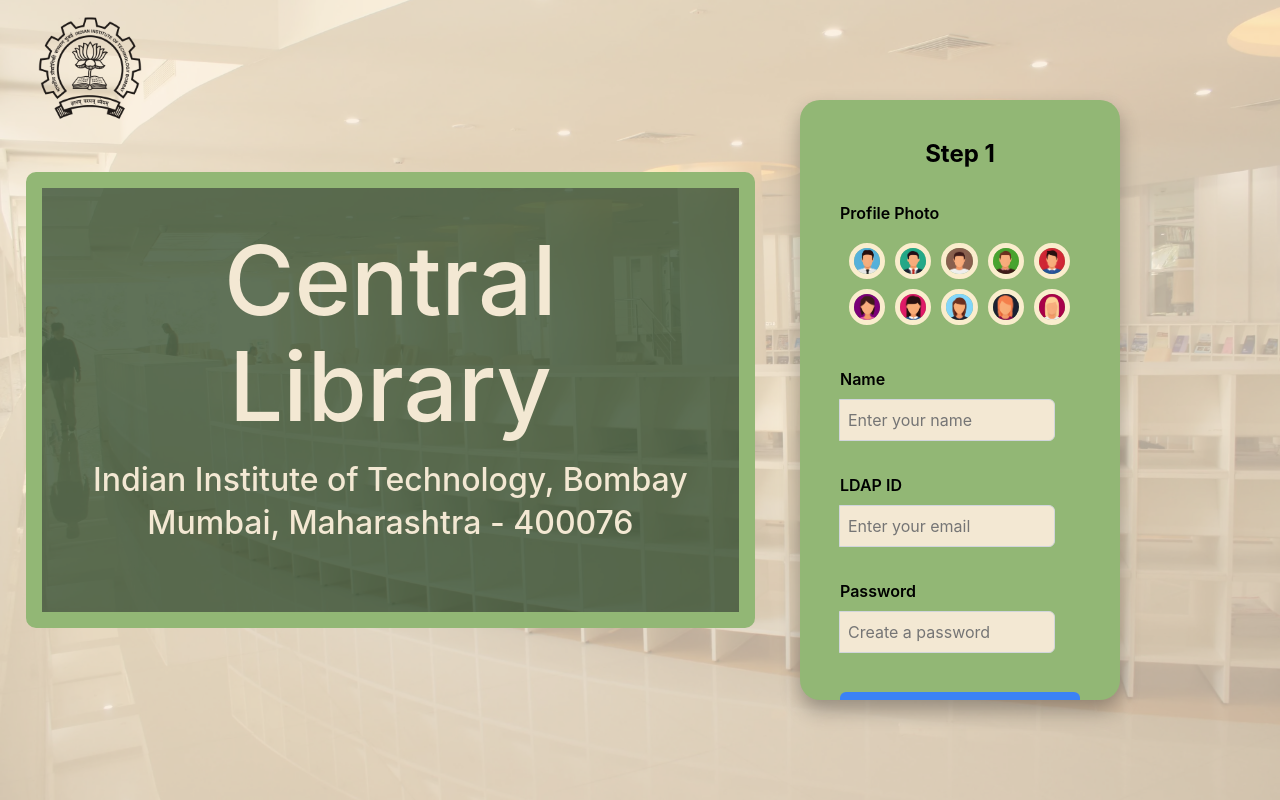
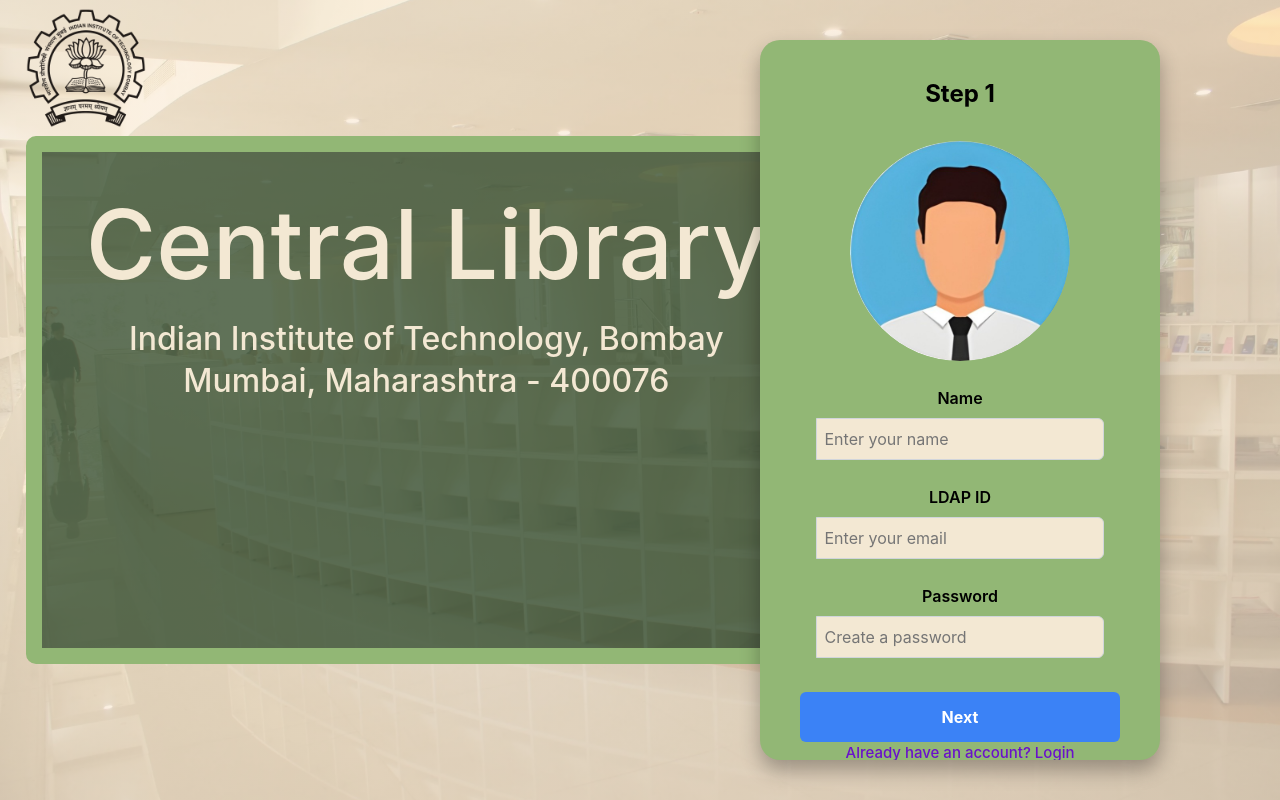
Before and after one commit to PsychoX21/Library-Management-Frontend, a React (Vite) app in the folder Central Library/: page /signup in a window 1280 px wide. Built offline with nearby package versions, Linux system fonts and the light colour scheme.

Commit message:
Added gender, changed styling to avoid FOUC

```diff
--- a/Central Library/index.html
+++ b/Central Library/index.html
@@ -2,7 +2,6 @@
 <html lang="en">
   <head>
     <meta charset="UTF-8" />
-    <link rel="icon" type="image/svg+xml" href="/vite.svg" />
     <meta name="viewport" content="width=device-width, initial-scale=1.0" />
     <link href="https://cdn.jsdelivr.net/npm/bootstrap@5.3.3/dist/css/bootstrap.min.css" rel="stylesheet" integrity="sha384-QWTKZyjpPEjISv5WaRU9OFeRpok6YctnYmDr5pNlyT2bRjXh0JMhjY6hW+ALEwIH" crossorigin="anonymous">
     <title>Library | IITB</title>
--- a/Central Library/src/components/AuthPage.css
+++ b/Central Library/src/components/AuthPage.css
@@ -1,24 +1,20 @@
-.auth-body-style {
-    display: flex;
-    width: 100%;
-    height: 100%;
-
-    background-image: url('../assets/CentralLibrary.webp');
-    background-size: cover;
-    background-position: center;
-    background-repeat: no-repeat;
-    margin: 0;
-    place-items: center;
-}
-
 .auth-root-style {
     display: flex;
     flex-direction: row;
     width: 100vw;
     height: 100vh;
-    background-color: rgba(250, 235, 215, 0.7);
+
+    background:
+            linear-gradient(rgba(250, 235, 215, 0.7), rgba(250, 235, 215, 0.7)),
+            url('../assets/CentralLibrary.webp');
+    background-size: cover;
+    background-position: center;
+    background-repeat: no-repeat;
+
     align-items: center;
     position: relative;
+    margin: 0;
+    place-items: center;
 
     font-family: Inter, system-ui, Avenir, Helvetica, Arial, sans-serif;
     line-height: 1.5;
@@ -41,6 +37,7 @@
     width: 52%;
     height: 95%;
     left: 45%;
+    box-sizing: content-box;
 }
 
 .auth-lib-image {
@@ -63,6 +60,10 @@
     justify-content: space-around;
 }
 
+.auth-main.fade-in {
+    opacity: 1;
+}
+
 .auth-main {
     display: flex;
     flex-direction: column;
@@ -71,7 +72,10 @@
     align-items: center;
     justify-items: center;
     position: relative;
-    bottom: 5%
+    bottom: 2%;
+
+    opacity: 0;
+    transition: opacity 0.4s ease;
 }
 
 .auth-main h1 {
@@ -133,6 +137,7 @@
     justify-content: center;
     padding: 10px;
     background-color: #FEFAE0;
+    box-sizing: content-box;
 }
 
 .auth-profpic {
--- a/Central Library/src/components/AuthPage.jsx
+++ b/Central Library/src/components/AuthPage.jsx
@@ -1,23 +1,19 @@
-import React from 'react';
+import React, { useEffect, useState } from 'react';
 import { useNavigate } from 'react-router-dom';
 import './AuthPage.css';
 import { Intro } from "./Blocks.jsx"
-import { useEffect } from "react";
 
 const AuthPage = () => {
+  const [loaded, setLoaded] = useState(false);
+
   useEffect(() => {
-    document.body.classList.add("auth-body-style");
-    document.getElementById("root").classList.add("auth-root-style");
+    setLoaded(true); // Triggers effect after mount
+  }, []);
 
-    return () => {
-      document.body.classList.remove("auth-body-style");
-      document.getElementById("root").classList.remove("auth-root-style");
-    };
-  }, []);
   const navigate = useNavigate();
 
   return (
-    <>
+    <div className='auth-root-style'>
       <Intro height="85%" width="50%" margin="20px"/>
 
       <div className='right'>
@@ -27,7 +23,7 @@
         className="auth-lib-image"
         />
 
-        <div className="auth-main">
+        <div className={`auth-main ${loaded ? "fade-in" : ""}`}>
 
           <h1>Welcome</h1>
 
@@ -50,7 +46,7 @@
           </div>
         </div>
       </div>
-    </>
+    </div>
   );
 };
 
--- a/Central Library/src/components/Blocks.jsx
+++ b/Central Library/src/components/Blocks.jsx
@@ -1,13 +1,14 @@
-import React from "react";
+import React, { useState } from "react";
 import styled from 'styled-components';
+import { FaEdit } from "react-icons/fa";
 
-const StyledDiv = styled.div`
+const IntroDiv = styled.div`
     height: ${(props) => props.height || 'auto'};
     width: ${(props) => props.width || '50%'};
     display: flex;
     flex-direction: column;
     align-items: center;
-    margin: ${(props) => props.margin || '20px'};
+    margin: ${(props) => props.$margin || '20px'};
     padding: 20px;
     background-color: rgba(31, 60, 31, 0.7);
     border-radius: 10px;
@@ -15,6 +16,7 @@
     border: 1rem solid #92B775;
     position: relative;
     z-index: 1;
+    box-sizing: content-box;
 
     h1 {
         font-size: 6rem;
@@ -33,10 +35,82 @@
 
 export const Intro = ({ height, width, margin }) => {
     return (
-        <StyledDiv height={height} width={width} margin={margin}>
+        <IntroDiv height={height} width={width} $margin={margin}>
             <h1>Central Library</h1>
             <h3>Indian Institute of Technology, Bombay</h3>
             <h4>Mumbai, Maharashtra - 400076</h4>
-        </StyledDiv>
+        </IntroDiv>
     );
 };
+
+const ProfileContainer = styled.div`
+position: relative;
+width: 220px;
+height: 220px;
+border-radius: 50%;
+overflow: hidden;
+`;
+
+const ProfileImage = styled.img`
+width: 100%;
+height: 100%;
+object-fit: cover;
+border-radius: 50%;
+`;
+
+const EditOverlay = styled.div.withConfig({
+  shouldForwardProp: (prop) => prop !== 'show' // Don't forward 'show' to the DOM
+})`
+position: absolute;
+top: 50%;
+left: 50%;
+transform: translate(-50%, -50%);
+background: rgba(0, 0, 0, 0.5);
+width: 100%;
+height: 100%;
+display: ${({ show }) => (show ? "flex" : "none")};
+align-items: center;
+justify-content: center;
+border-radius: 50%;
+cursor: pointer;
+`;
+
+const EditIcon = styled(FaEdit)`
+color: white;
+font-size: 24px;
+`;
+
+const HiddenFileInput = styled.input`
+display: none;
+`;
+
+export const ProfilePhoto = ({ profilePhoto, setProfilePhoto }) => {
+
+    const [showEdit, setShowEdit] = useState(false);
+
+    const handleFileChange = (event) => {
+        if (event.target.files && event.target.files[0]) {
+        setProfilePhoto(URL.createObjectURL(event.target.files[0]));
+        }
+    };
+
+    return (
+        <ProfileContainer
+        onMouseEnter={() => setShowEdit(true)}
+        onMouseLeave={() => setShowEdit(false)}
+        >
+        <ProfileImage src={profilePhoto} alt="Profile" />
+
+        <EditOverlay show={showEdit} onClick={() => document.getElementById("fileInput").click()}>
+            <EditIcon />
+        </EditOverlay>
+
+        <HiddenFileInput
+            type="file"
+            id="fileInput"
+            accept="image/*"
+            onChange={handleFileChange}
+        />
+        </ProfileContainer>
+    );
+};
--- a/Central Library/src/components/SignupPage.css
+++ b/Central Library/src/components/SignupPage.css
@@ -35,12 +35,12 @@
 }
 
 .lib-image-signup {
-    height: 13%;
+    height: 15%;
     aspect-ratio: 1/1;
     position: absolute;
     z-index: 2;
-    left: 3%;
-    top: 2%;
+    left: 2%;
+    top: 1%;
 }
 
 .form-container {
@@ -52,12 +52,13 @@
     padding: 40px;
     text-align: center;
     width: 25%;
-    height: 75%;
+    height: 80%;
     z-index: 2;
     left: 25%;
     color: black;
     display: flex;
     flex-direction: column;
+    box-sizing: content-box;
 }
 
 .heading {
@@ -68,7 +69,10 @@
 }
 
 .input-group {
-    margin-bottom: 32px;
+    margin-bottom: 25px;
+    display: flex;
+    align-items: center;
+    justify-content: center;
 }
 
 .label {
@@ -88,7 +92,7 @@
 }
 
 textarea.input-field {
-    height: 120px;
+    resize: none;
 }
 
 .photo-selection {
@@ -123,7 +127,7 @@
 
 .btn {
     width: 100%;
-    padding: 12px;
+    padding: 12px 0px;
     border-radius: 6px;
     font-weight: bold;
     cursor: pointer;
@@ -168,3 +172,7 @@
     display: flex;
     gap: 16px;
 }
+
+input[type="date"]::-webkit-calendar-picker-indicator {
+    filter: invert(100%);
+}
--- a/Central Library/src/components/SignupPage.jsx
+++ b/Central Library/src/components/SignupPage.jsx
@@ -1,23 +1,23 @@
 import React from 'react';
 import './SignupPage.css';
-import { Intro } from "./Blocks.jsx"
+import { Intro, ProfilePhoto } from "./Blocks.jsx"
 import { useState, useEffect } from "react";
 import { motion, AnimatePresence } from "framer-motion";
+
 
 const SignUp = () => {
   const [slide, setSlide] = useState(0);
   const [formData, setFormData] = useState({
-    profilePhoto: "default1.png",
+    profilePhoto: "src/assets/profiles/1.jpg",
     name: "",
     email: "",
     password: "",
     dob: "",
+    gender: "",
     phone: "",
     address: "",
     referral: "",
   });
-
-  const defaultPhotos = ["src/assets/profiles/1.jpg", "src/assets/profiles/2.jpg", "src/assets/profiles/3.jpg", "src/assets/profiles/4.jpg", "src/assets/profiles/5.jpg", "src/assets/profiles/6.jpg", "src/assets/profiles/7.jpg", "src/assets/profiles/8.jpg", "src/assets/profiles/9.jpg", "src/assets/profiles/10.jpg"];
 
   const handleInputChange = (e) => {
     const { name, value } = e.target;
@@ -57,19 +57,10 @@
             >
               <h2 className="heading">Step 1</h2>
               <div className="input-group">
-                <label className="label">Profile Photo</label>
-                <div className="photo-selection">
-                  {defaultPhotos.map((photo, index) => (
-                    <div className={`${formData.profilePhoto === photo ? "selected" : ""}`} key={index}>
-                      <img
-                      src={photo}
-                      alt="Default"
-                      className={`photo`}
-                      onClick={() => setFormData({ ...formData, profilePhoto: photo })}
+                <ProfilePhoto
+                  profilePhoto={formData.profilePhoto}
+                  setProfilePhoto={(photo) => setFormData({ ...formData, profilePhoto: photo })}
                 />
-                    </div>
-                  ))}
-                </div>
               </div>
               <div className="input-group">
                 <label className="label">Name</label>
@@ -133,6 +124,20 @@
                 />
               </div>
               <div className="input-group">
+                <label className="label">Gender</label>
+                <select
+                  name="gender"
+                  value={formData.gender}
+                  onChange={handleInputChange}
+                  className="input-field"
+                >
+                  <option value="">Select Gender</option>
+                  <option value="male">Male</option>
+                  <option value="female">Female</option>
+                  <option value="other">Other</option>
+                </select>
+              </div>
+              <div className="input-group">
                 <label className="label">Phone Number</label>
                 <input
                   type="tel"
@@ -151,6 +156,7 @@
                   placeholder='Enter your address like room number, hostel number, etc.'
                   onChange={handleInputChange}
                   className="input-field"
+                  rows="2"
                 ></textarea>
               </div>
               <div className="input-group">
@@ -187,16 +193,8 @@
 };
 
 const SignupPage = () => {
-  useEffect(() => {
-    document.body.classList.add("auth-body-style");
-    document.getElementById("root").classList.add("auth-root-style");
-
-    return () => {
-      document.body.classList.remove("auth-body-style");
-      document.getElementById("root").classList.remove("auth-root-style");
-    };
-  }, []);
   return (
+    <div className='auth-root-style'>
       <div className="signup-main">
         <img
           src="src/assets/iitblogo.png"
@@ -208,6 +206,7 @@
         </div>
         <SignUp />
       </div>
+    </div>
   );
 };
 
```
Also changed, not shown: Central Library/package.json (+6 -4 lines), Central Library/src/components/LoginPage.css (+47 -1 lines), Central Library/src/components/LoginPage.jsx (+24 -12 lines). Lines whose indentation alone changed are shown as unchanged.
